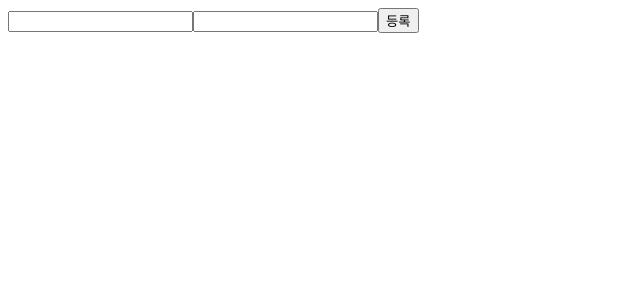
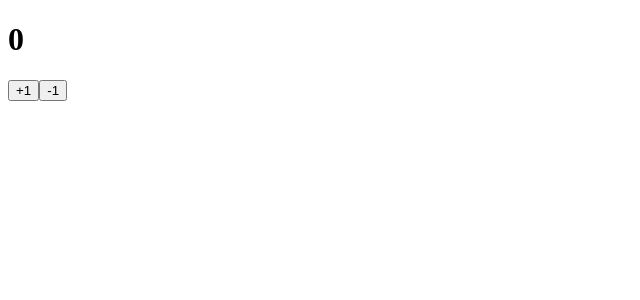
Before and after one commit to EungBug/react-typescript-study, a React (Create React App) app: page / in a window 1280 px wide. Shown: the top 300 px of the page, without its empty margins (0-640 px from the left). Built offline with nearby package versions, Linux system fonts and the light colour scheme.

Commit message:
Study UseReducer

```diff
--- a/src/App.tsx
+++ b/src/App.tsx
@@ -17,19 +17,19 @@ import MyForm from 'MyForm';
 
 /*
  Counter component
+ */
 const App: React.FC = () => {
   return <Counter />;
 };
-*/
 
 /**
  * MyForm component
- */
-const App: React.FC = () => {
+ * const App: React.FC = () => {
   const onSubmit = (form: { name: string; description: string }) => {
     console.log(form);
   };
   return <MyForm onSubmit={onSubmit} />;
 };
+ */
 
 export default App;
--- a/src/Counter.tsx
+++ b/src/Counter.tsx
@@ -1,10 +1,29 @@
-import React, { useState } from 'react';
+import React, { useState, useReducer } from 'react';
+
+//* Reducer 사용해보기
+type Action = { type: 'INCREASE' } | { type: 'DECREASE' };
+
+const reducer = (state: number, action: Action): number => {
+  switch (action.type) {
+    case 'INCREASE':
+      return state + 1;
+    case 'DECREASE':
+      return state - 1;
+    default:
+      throw new Error('Unhandled action type');
+  }
+};
 
 const Counter = () => {
+  //* Reducer
+  const [count, dispatch] = useReducer(reducer, 0);
+  const onIncrease = () => dispatch({ type: 'INCREASE' });
+  const onDecrease = () => dispatch({ type: 'DECREASE' });
+
   // * Generic으로 넣어준 number 타입을 생략해도 타입추론을 통해 동일한 동작을 한다.
-  const [count, setCount] = useState<number>(0);
-  const onIncrease = () => setCount((current) => current + 1);
-  const onDecrease = () => setCount((current) => current - 1);
+  // const [count, setCount] = useState<number>(0);
+  // const onIncrease = () => setCount((current) => current + 1);
+  // const onDecrease = () => setCount((current) => current - 1);
 
   //* 상태가 null일 수도 있고 아닐수도 있을 때 Generics를 활요하면 좋다.
   // const [info, setInfo] = useState<string | null>(null);
```
